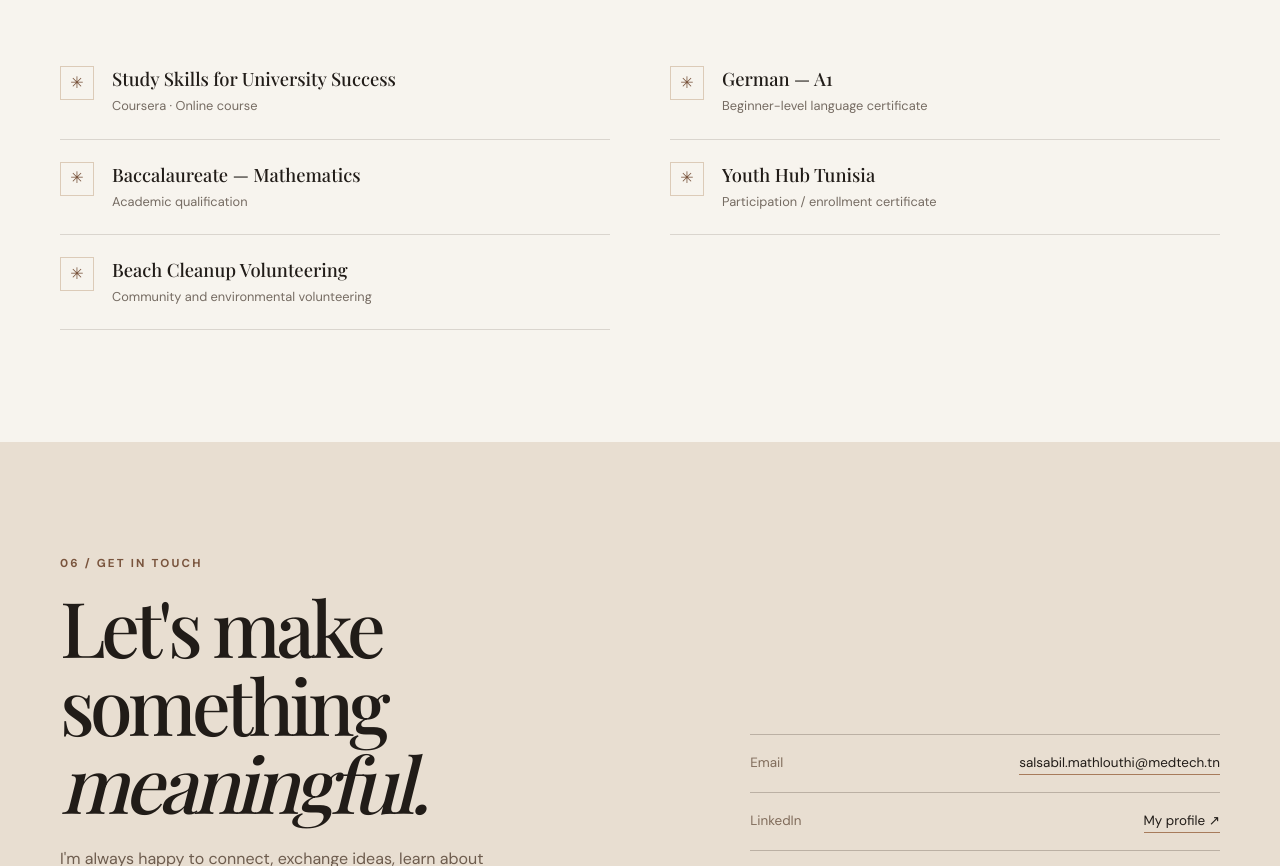
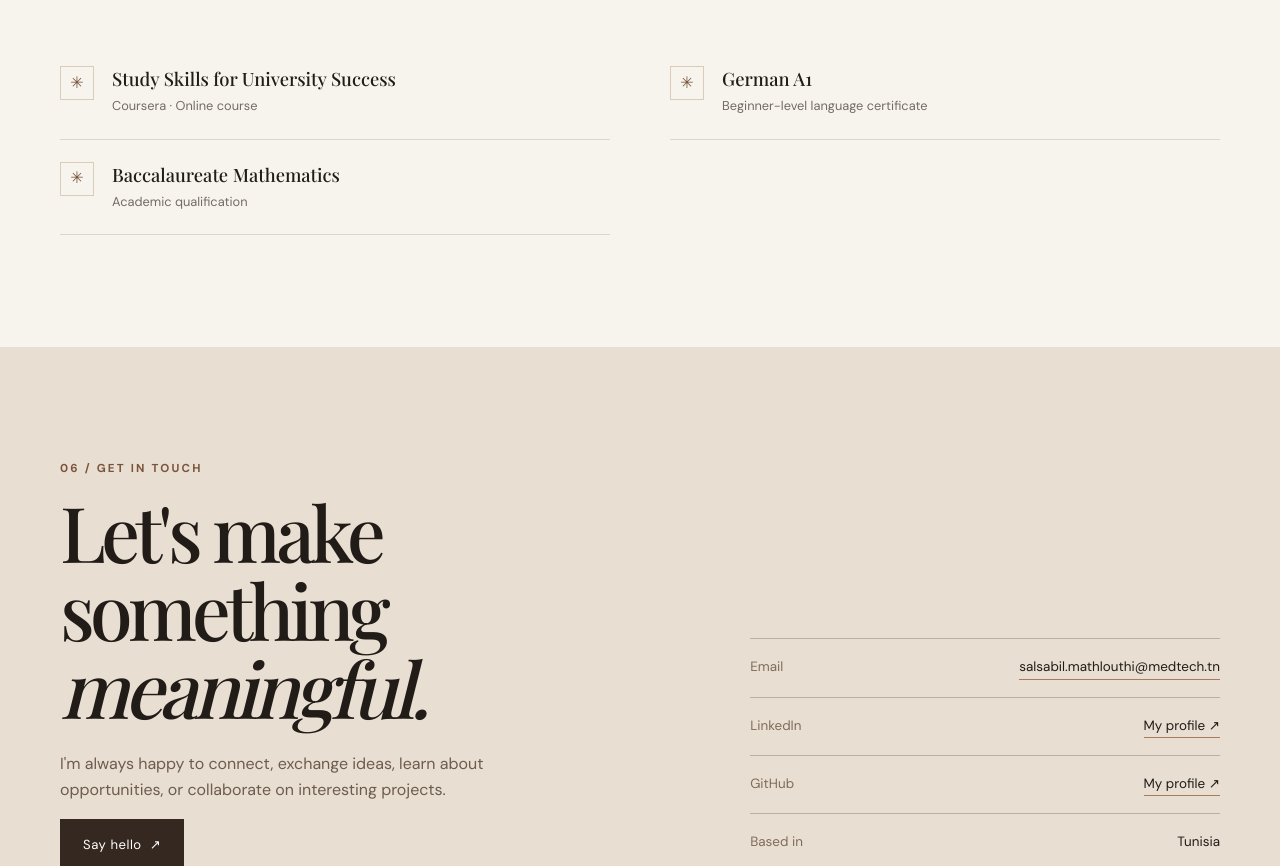
Before and after one commit to salsabil06/my-portfolio, a plain HTML site: page index.html in a window 1280 px wide. Shown: the part 4424-5290 px from the top of the page. Drawn offline with nearby package versions, Linux system fonts and the light colour scheme; a web font is replaced by a local one.

Commit message:
Update credentials section in index.html
Removed several credential entries and updated some titles.

```diff
--- a/index.html
+++ b/index.html
@@ -354,10 +354,8 @@
         </div>
         <div class="credential-list reveal">
           <div class="credential"><div class="credential-icon">✳</div><div><h3>Study Skills for University Success</h3><p>Coursera · Online course</p></div></div>
-          <div class="credential"><div class="credential-icon">✳</div><div><h3>German — A1</h3><p>Beginner-level language certificate</p></div></div>
-          <div class="credential"><div class="credential-icon">✳</div><div><h3>Baccalaureate — Mathematics</h3><p>Academic qualification</p></div></div>
-          <div class="credential"><div class="credential-icon">✳</div><div><h3>Youth Hub Tunisia</h3><p>Participation / enrollment certificate</p></div></div>
-          <div class="credential"><div class="credential-icon">✳</div><div><h3>Beach Cleanup Volunteering</h3><p>Community and environmental volunteering</p></div></div>
+          <div class="credential"><div class="credential-icon">✳</div><div><h3>German A1</h3><p>Beginner-level language certificate</p></div></div>
+          <div class="credential"><div class="credential-icon">✳</div><div><h3>Baccalaureate Mathematics</h3><p>Academic qualification</p></div></div>
         </div>
       </div>
     </section>
```
